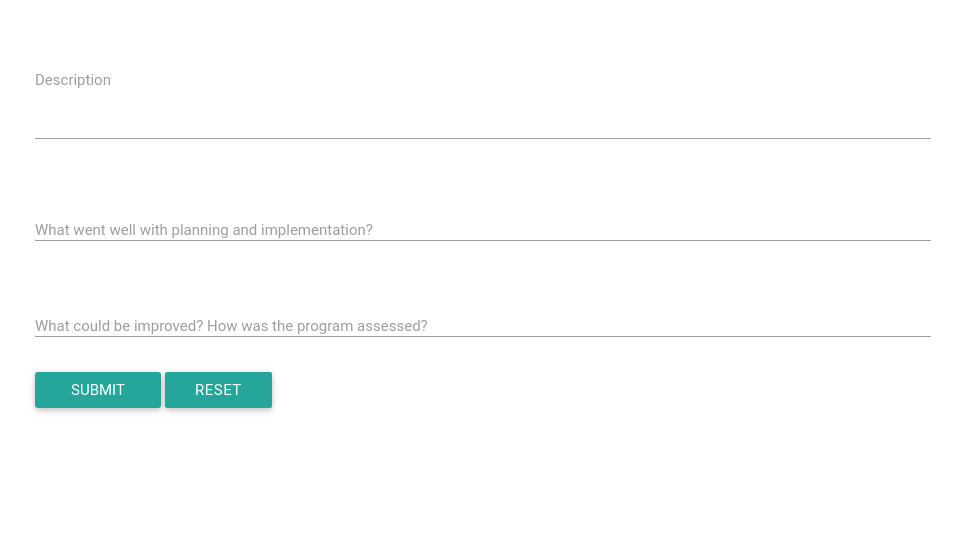
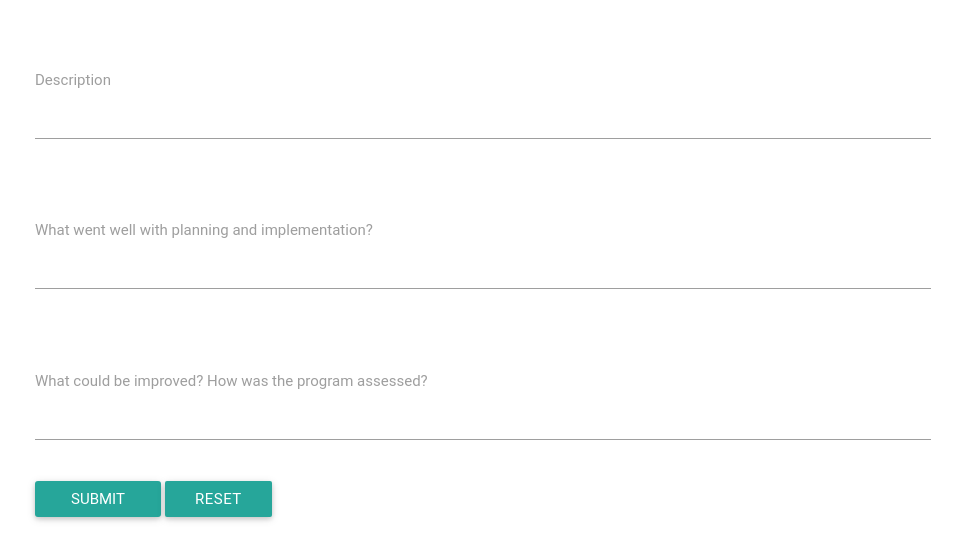
Before and after one commit to JGuyton501/RPDP, a Flask app: page /submit in a window 1280 px wide. Shown: the part 728-1265 px from the top of the page, without its empty margins (157-1119 px from the left). Before the commit the page ends 1141 px from the top, so only its background shows below. Run offline with Flask 2, Linux system fonts and the light colour scheme; some libraries are stand-ins or nearby versions; some web fonts are replaced.

Commit message:
fixed textareas for improvements & what went well

```diff
--- a/templates/user/submit_program.html
+++ b/templates/user/submit_program.html
@@ -81,13 +81,13 @@
                 </div>
                 <div class="row">
                     <div class="input-field col s12">
-                        <input id="wentwell" name="wentwell" class="materialize-textarea">
+                        <textarea id="wentwell" name="wentwell" class="materialize-textarea"></textarea>
                         <label for="wentwell">What went well with planning and implementation?</label>
                     </div>
                 </div>
                 <div class="row">
                     <div class="input-field col s12">
-                        <input id="improvements" name="improvements" class="materialize-textarea">
+                        <textarea id="improvements" name="improvements" class="materialize-textarea"></textarea>
                         <label for="improvements">What could be improved? How was the program assessed?</label>
                     </div>
                 </div>
```
